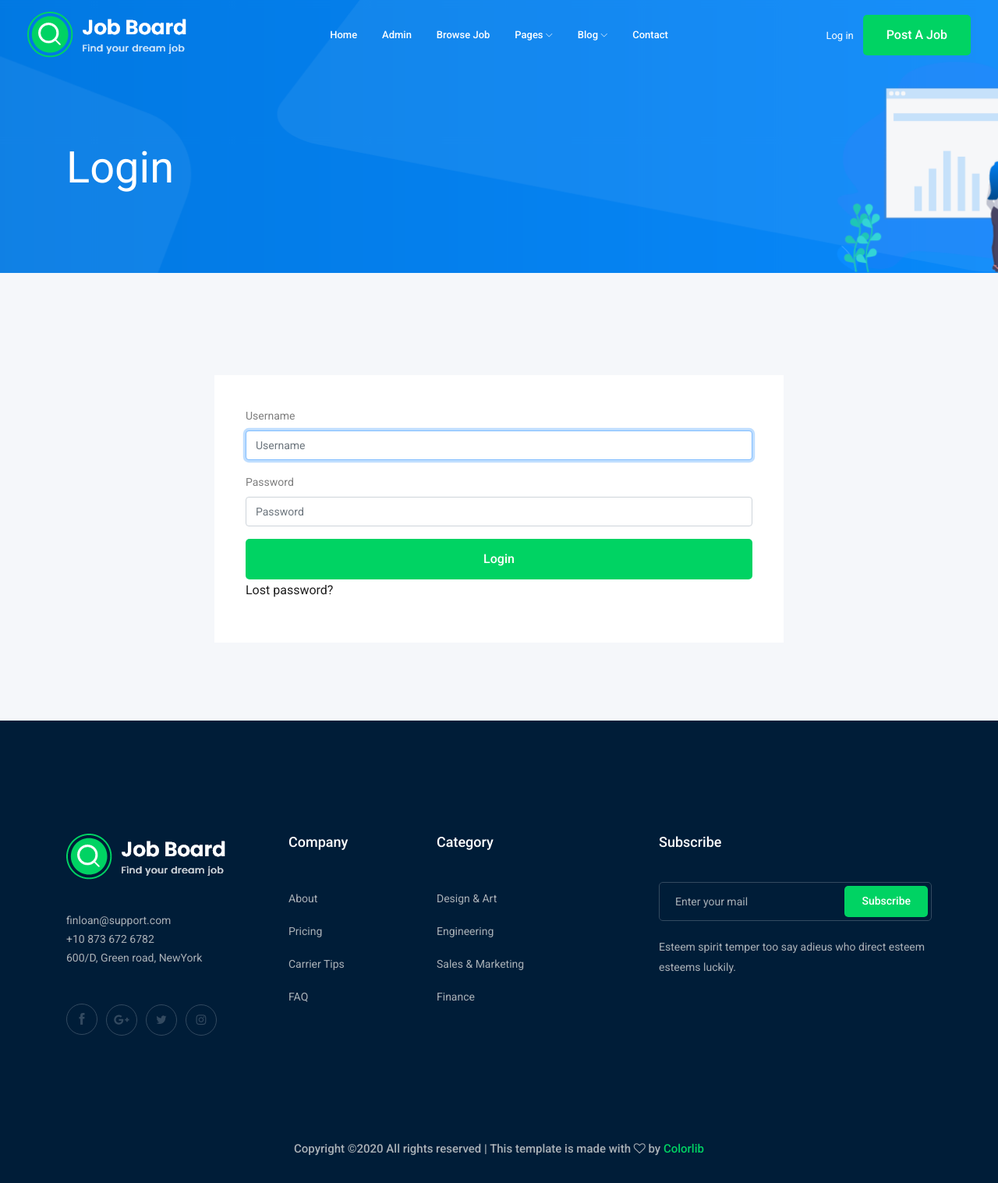
After one commit to wvealro7/django-job, a Django app: page /accounts/login/ in a window 1280 px wide. The commit adds this page. Shown: the whole page at 78% size. Run offline with Django 3.2, Linux system fonts and the light colour scheme; some libraries are stand-ins or nearby versions.

Commit message:
Add Acounts App

```diff
--- /dev/null
+++ b/accounts/templates/registration/login.html
@@ -0,0 +1,52 @@
+
+{% extends "base.html" %}
+{% load bootstrap4 %}
+
+{% block body %}
+    <!-- bradcam_area  -->
+    <div class="bradcam_area bradcam_bg_1">
+        <div class="container">
+            <div class="row">
+                <div class="col-xl-12">
+                    <div class="bradcam_text">
+                        <h3>Login</h3>
+                    </div>
+                </div>
+            </div>
+        </div>
+    </div>
+    <!--/ bradcam_area  -->
+      <div class="job_details_area">
+        <div class="container">
+            <div class="row">
+                <div class="col-lg-8 offset-lg-2">
+
+
+                    <div class="apply_job_form white-bg">
+                        {% if form.errors %}
+                            <p>Your username and password didn't match. Please try again.</p>
+                        {% endif %}
+
+                        {% if next %}
+                            {% if user.is_authenticated %}
+                            <p>Your account doesn't have access to this page. To proceed,
+                            please login with an account that has access.</p>
+                            {% else %}
+                            <p>Please login to see this page.</p>
+                            {% endif %}
+                        {% endif %}
+                        <form method="post"  action="{% url 'login' %}">
+                            {% csrf_token %}
+                            {% bootstrap_form form %}
+                            {% buttons %}
+                            <button class="boxed-btn3 w-100" type="submit">Login</button>
+                            {% endbuttons %}
+                        </form>
+                        <p><a href="{% url 'password_reset' %}">Lost password?</a></p>
+                    </div>
+                </div>
+
+            </div>
+        </div>
+    </div>
+{% endblock body %}
--- a/jobs/forms.py
+++ b/jobs/forms.py
@@ -12,4 +12,4 @@ class JobForm(forms.ModelForm):
       class Meta:
             model = Job
             fields = '__all__'
-            exclude = ('slug',)
+            exclude = ('slug','owner')
--- a/project/urls.py
+++ b/project/urls.py
@@ -8,6 +8,7 @@ urlpatterns = [
     path('admin/', admin.site.urls),
     path('', include('pages.urls')),
     path('jobs/', include('jobs.urls',namespace='jobs')),
+    path('accounts/', include('django.contrib.auth.urls')),
 ]
 
 urlpatterns += static(settings.STATIC_URL, document_root=settings.STATIC_ROOT)
--- a/templates/partials/navbar.html
+++ b/templates/partials/navbar.html
@@ -35,7 +35,7 @@
                             <div class="col-xl-3 col-lg-3 d-none d-lg-block">
                                 <div class="Appointment">
                                     <div class="phone_num d-none d-xl-block">
-                                        <a href="#">Log in</a>
+                                        <a href="{% url 'login' %}">Log in</a>
                                     </div>
                                     <div class="d-none d-lg-block">
                                         <a class="boxed-btn3" href="{% url 'jobs:add-job'%}">Post a Job</a>
```
Also changed, not shown: jobs/views.py (+11 -5 lines), db.sqlite3, media/jobs/r-None.jpg (added), media/jobs/wadiefa-None.png (added).
